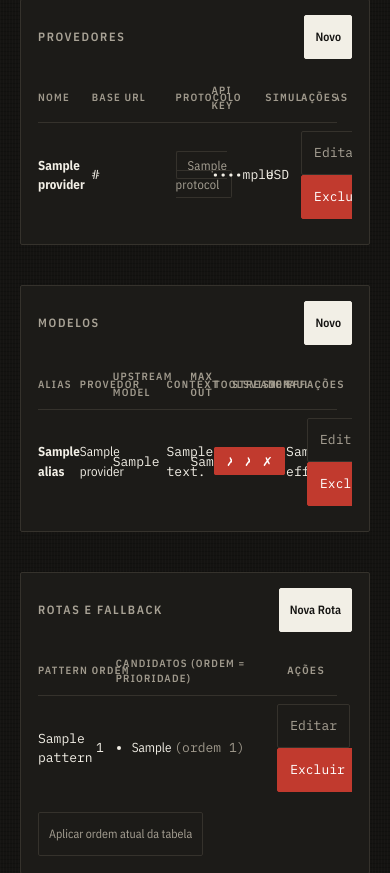
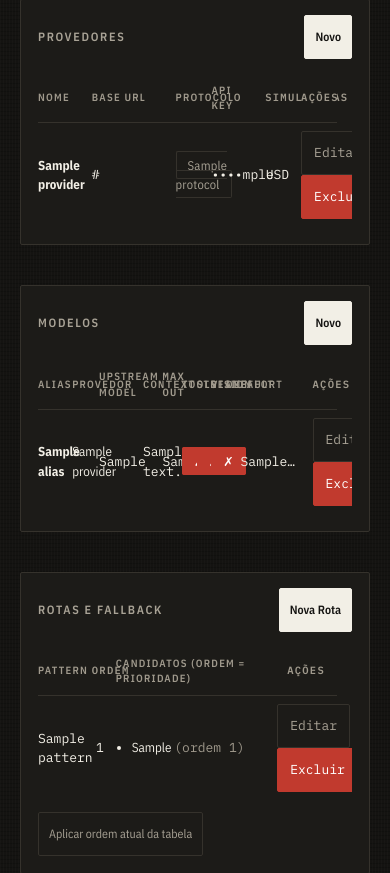
Before and after one commit to igoiglesias/Shunt, a Python web app: template app/templates/admin_config.html in a window 390 px wide. Shown: the part 156-1029 px from the top of the page. Run offline with Jinja, Linux system fonts and the light colour scheme; the template is opened without the code that fills it: most values are stand-ins (such as "Sample title", 1, 10 or a date in 2020); some libraries are stand-ins or nearby versions.

Commit message:
fix(admin): coluna Effort legivel no mobile, sem clipping pela sticky de Acoes

```diff
--- a/app/templates/_models.html
+++ b/app/templates/_models.html
@@ -28,7 +28,7 @@
   <td><span class="chip {{ 'bad' if not m.supports_streaming else '' }}">{{ '✓' if m.supports_streaming else '✗' }}</span></td>
   <td><span class="chip {{ 'bad' if not m.supports_vision else '' }}">{{ '✓' if m.supports_vision else '✗' }}</span></td>
   <td>{% if m.is_default %}<span class="chip">default</span>{% endif %}</td>
-  <td class="mono">{{ m.effort or 'harness' }}</td>
+  <td class="mono effort" title="{{ m.effort or 'Usando o effort do harness' }}">{{ m.effort or 'harness' }}</td>
   <td class="n">
     <div class="actions">
       <button class="btn btn-sm" hx-get="/admin/config/models/{{ m.alias }}/edit" hx-target="#model-form" hx-swap="outerHTML">Editar</button>
--- a/app/templates/admin_config.html
+++ b/app/templates/admin_config.html
@@ -40,7 +40,7 @@
   .models-table th:nth-child(7), .models-table td:nth-child(7) { width: 6%; }
   .models-table th:nth-child(8), .models-table td:nth-child(8) { width: 6%; }
   .models-table th:nth-child(9), .models-table td:nth-child(9) { width: 6%; }
-  .models-table th:nth-child(10), .models-table td:nth-child(10) { width: 7%; }
+  .models-table th:nth-child(10), .models-table td:nth-child(10) { width: 9%; }
   .models-table th:nth-child(11), .models-table td:nth-child(11) { width: 10%; }
 
   /* routes table: 4 cols (Pattern, Ordem, Candidatos, Ações) */
@@ -50,6 +50,12 @@
   .routes-table th:nth-child(4), .routes-table td:nth-child(4) { width: 20%; }
   th { color: var(--dim); font-weight: 600; font-size: 10.5px; letter-spacing: 0.12em; text-transform: uppercase; }
   td.n, th.n { text-align: right; font-family: var(--mono); font-variant-numeric: tabular-nums; }
+  /* Coluna de effort: no mobile a sticky de Acoes cobre o que passa por baixo e
+     9% de um container de 299 px nao comportam nem o sentinel "harness". O
+     min-width abaixo faz a coluna caber e a tabela rolar; o ellipsis guarda o
+     caso de um alias mais longo. */
+  .models-table th:nth-child(10), .models-table td:nth-child(10) { min-width: 72px; width: 72px; }
+  .models-table td.effort { overflow: hidden; text-overflow: ellipsis; white-space: nowrap; }
   tbody tr:last-child td { border-bottom: 0; }
 
   td.actions { display: flex; gap: 6px; }
```
Also changed, not shown: tests/routers/test_admin_config.py (+2 -2 lines).
